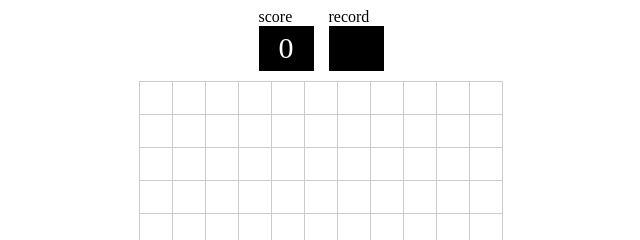
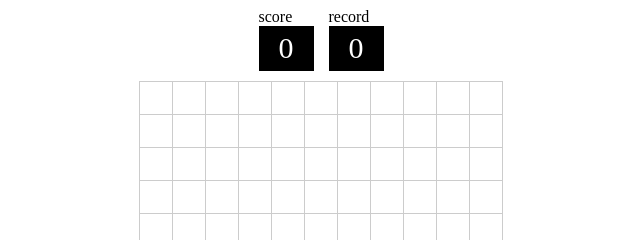
Before and after one commit to mendontdance/tetris, a plain HTML site: page index.html in a window 1280 px wide. Both pictures are taken after a click on the button "start". Shown: the top 240 px of the page, 319-959 px from the left. Drawn offline with Linux system fonts and the light colour scheme.

Commit message:
добавил record, записывает в localStorage

```diff
--- a/index.html
+++ b/index.html
@@ -17,7 +17,7 @@
         </div>
         <div>
             <div>record</div>
-            <div id="record"></div>
+            <div id="record">0</div>
         </div>
     </div>
     <table id="tbl"></table>
--- a/script.js
+++ b/script.js
@@ -122,8 +122,11 @@ function filled(x, y) {
     return cell.classList.contains(`red`)
   }
 }
-console.log(localStorage.getItem('record'))
 
+if (score >= localStorage.getItem('record')) {
+  recordDiv.textContent = score;
+  localStorage.setItem('record', score)
+}
 function run() {
   let historyFigure = JSON.parse(JSON.stringify(currentFigure));
   for (let i = 0; i < currentFigure.length; i++) {
@@ -131,7 +134,7 @@ function run() {
   }
   let futureFigure = JSON.parse(JSON.stringify(currentFigure));
 
-  if (score > localStorage.getItem('record')) {
+  if (score >= localStorage.getItem('record')) {
     recordDiv.textContent = score;
     localStorage.setItem('record', score)
   }
```
